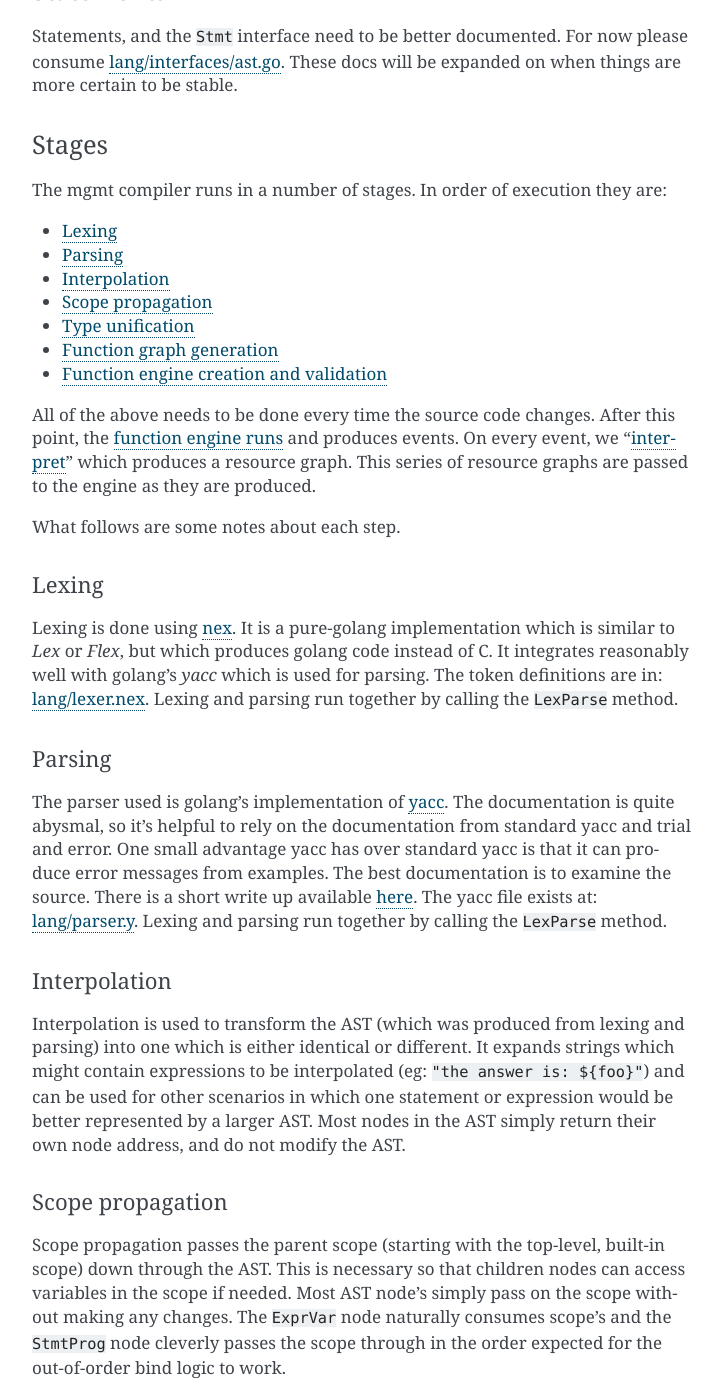
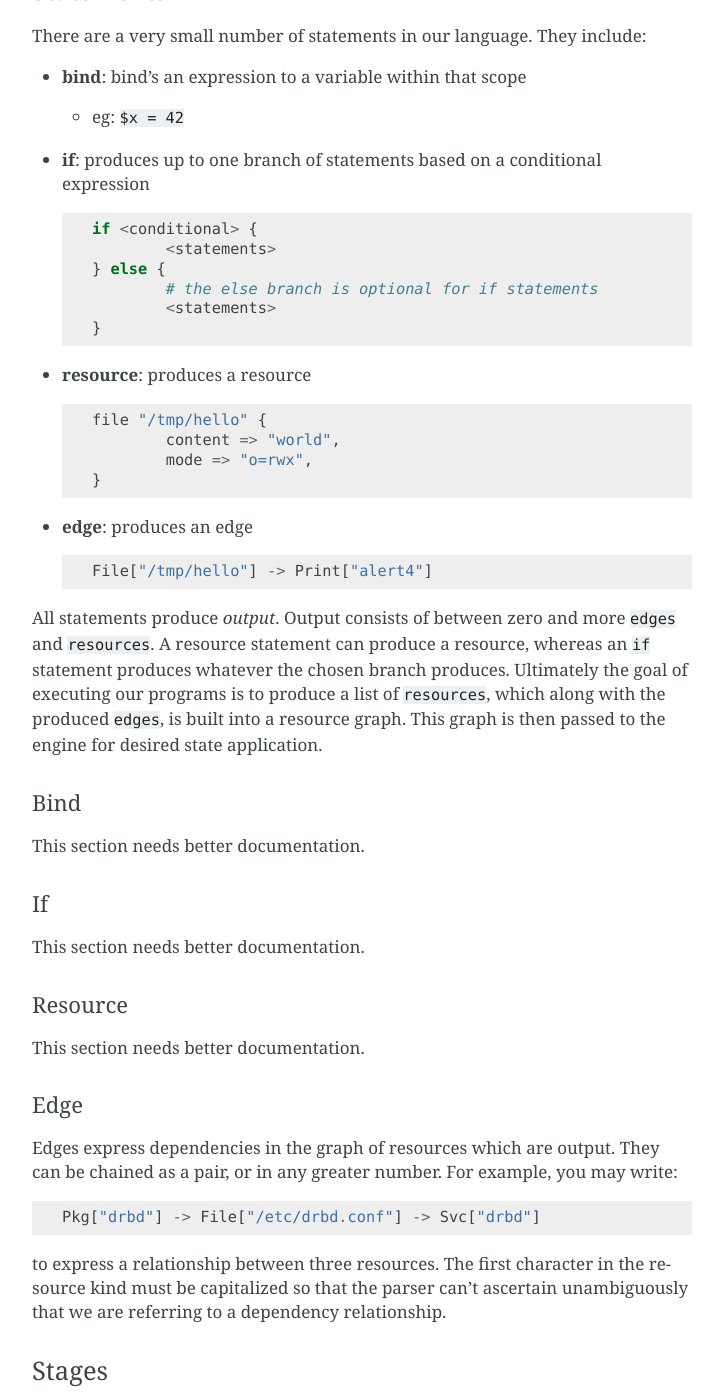
Before and after one commit to purpleidea/mgmt, a Sphinx documentation site: the page built from docs/language-guide.md, in a window 1280 px wide and 1400 px high, scrolled down 2115 px. Shown: the whole window, without its empty margins (388-1111 px from the left). Built offline with Sphinx 7.4.7, drawn with Linux system fonts in a browser that asks for light colours; some of the changed text lies outside the part shown.

Commit message:
lang: Add edges to lexer and parser
This adds some initial syntax for external edges to the language.

There are still improvements which are necessary for send/recv.

````diff
--- a/docs/language-guide.md
+++ b/docs/language-guide.md
@@ -11,7 +11,7 @@ frontend. This guide describes some of the internals of the language.
 
 The mgmt language is a declarative (immutable) functional, reactive programming
 language. It is implemented in `golang`. A longer introduction to the language
-is coming soon!
+is [available as a blog post here](https://purpleidea.com/blog/2018/02/05/mgmt-configuration-language/)!
 
 ### Types
 
@@ -83,10 +83,68 @@ These docs will be expanded on when things are more certain to be stable.
 
 ### Statements
 
-Statements, and the `Stmt` interface need to be better documented. For now
-please consume
-[lang/interfaces/ast.go](https://github.com/purpleidea/mgmt/tree/master/lang/interfaces/ast.go).
-These docs will be expanded on when things are more certain to be stable.
+There are a very small number of statements in our language. They include:
+
+- **bind**: bind's an expression to a variable within that scope
+	- eg: `$x = 42`
+- **if**: produces up to one branch of statements based on a conditional
+expression
+
+	```
+	if <conditional> {
+		<statements>
+	} else {
+		# the else branch is optional for if statements
+		<statements>
+	}
+	```
+
+- **resource**: produces a resource
+
+	```
+	file "/tmp/hello" {
+		content => "world",
+		mode => "o=rwx",
+	}
+	```
+
+- **edge**: produces an edge
+
+	```
+	File["/tmp/hello"] -> Print["alert4"]
+	```
+
+All statements produce _output_. Output consists of between zero and more
+`edges` and `resources`. A resource statement can produce a resource, whereas an
+`if` statement produces whatever the chosen branch produces. Ultimately the goal
+of executing our programs is to produce a list of `resources`, which along with
+the produced `edges`, is built into a resource graph. This graph is then passed
+to the engine for desired state application.
+
+#### Bind
+
+This section needs better documentation.
+
+#### If
+
+This section needs better documentation.
+
+#### Resource
+
+This section needs better documentation.
+
+#### Edge
+
+Edges express dependencies in the graph of resources which are output. They can
+be chained as a pair, or in any greater number. For example, you may write:
+
+```
+Pkg["drbd"] -> File["/etc/drbd.conf"] -> Svc["drbd"]
+```
+
+to express a relationship between three resources. The first character in the
+resource kind must be capitalized so that the parser can't ascertain
+unambiguously that we are referring to a dependency relationship.
 
 ### Stages
 
````
Also changed, not shown: 13 other files.
